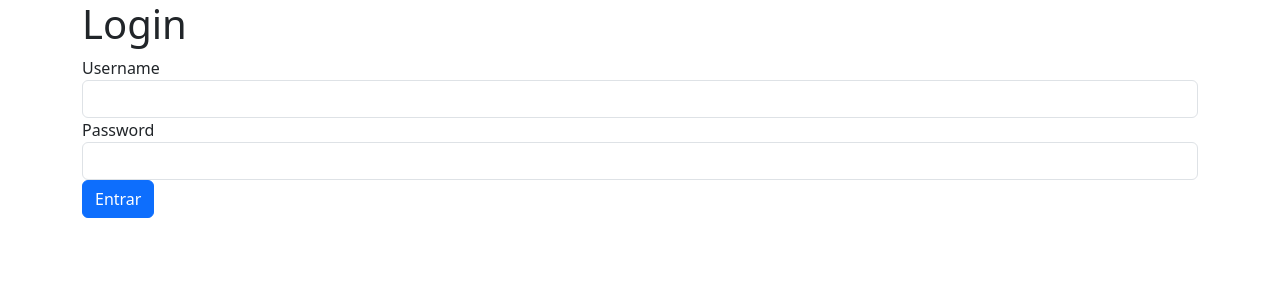
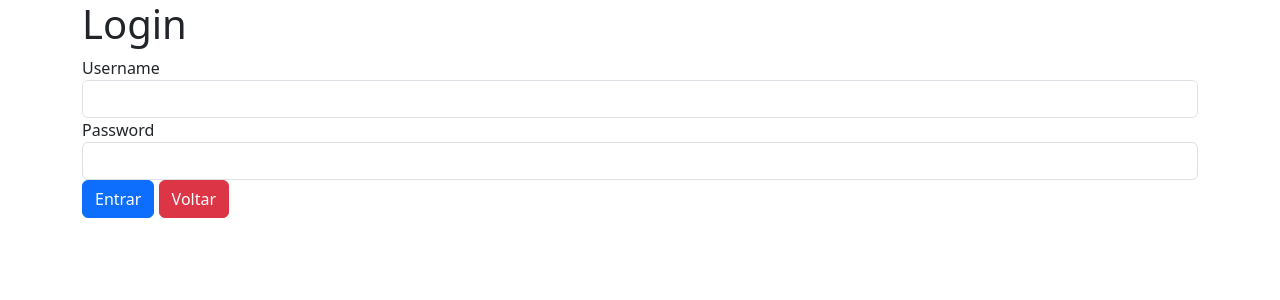
Before and after one commit to leoAraujo20/jogoteca, a Flask app: page /login in a window 1280 px wide. Shown: the top 300 px of the page. Run offline with Flask 3, Linux system fonts and the light colour scheme; some libraries are stand-ins or nearby versions.

Commit message:
Refactor form templates to improve structure and styling consistency

```diff
--- a/src/templates/login.html
+++ b/src/templates/login.html
@@ -8,17 +8,20 @@
     </div>
   {% endif %}
 {% endwith %}
-<form method="POST" action="{{url_for('login')}}">
+<form class="formularioLogin" method="POST" action="{{url_for('login')}}">
   {{ form.csrf_token }}
   <input type="hidden" name="next-page" value="{{ next_page or url_for('home') }}" />
-  <div class="form-group">
+  <div class="form-group inputBox">
     {{ form.username.label }}
     {{ form.username(class="form-control") }}
   </div>
-  <div class="form-group">
+  <div class="form-group inputBox">
     {{ form.password.label }}
     {{ form.password(class="form-control") }}
   </div>
-  <p><button class="btn btn-primary" type="submit">Entrar</button></p>
+  <div class="form-group buttons">
+    <button class="btn btn-primary" type="submit">Entrar</button>
+    <a href="{{ url_for('home') }}" class="btn btn-danger">Voltar</a>
+  </div>
 </form>
 {% endblock %}
```
Also changed, not shown: src/templates/form.html (+6 -6 lines).
